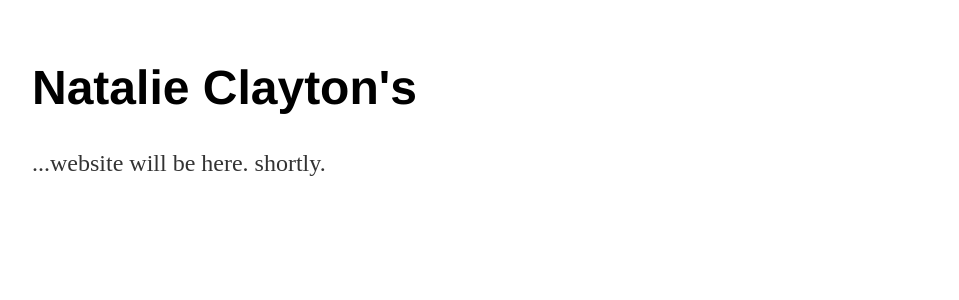
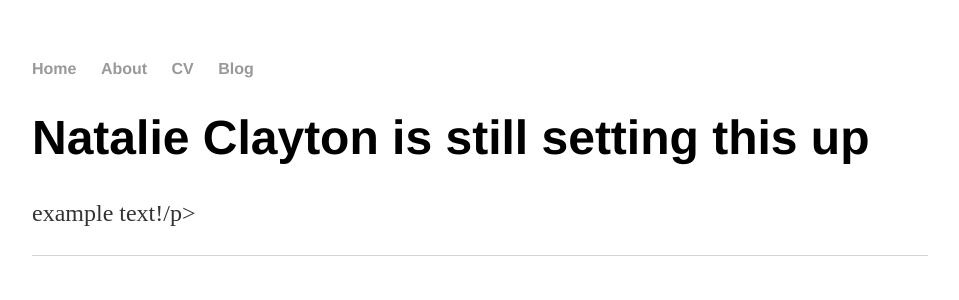
Before and after one commit to ScarletCatalie/ScarletCatalie.github.io, a Jekyll site: the page built from index.html, in a window 1280 px wide. Shown: the top 300 px of the page, without its empty margins (160-1119 px from the left). Built offline with Jekyll 4.4.1, drawn with Linux system fonts in a browser that asks for light colours.

Commit message:
Update index.html

```diff
--- a/index.html
+++ b/index.html
@@ -1,11 +1,8 @@
-<!DOCTYPE html>
-<html>
-<head>
-	<!-- link to main stylesheet -->
-	<link rel="stylesheet" type="text/css" href="/css/main.css">
-	</head>
-<body>
-<h1>Natalie Clayton's</h1>
-<p>...website will be here. shortly.</p>
-</body>
-</html>
+---
+layout: default
+title: setup
+---
+<div class="blurb">
+	<h1>Natalie Clayton is still setting this up</h1>
+	<p>example text!/p>
+</div><!-- /.blurb -->
```
